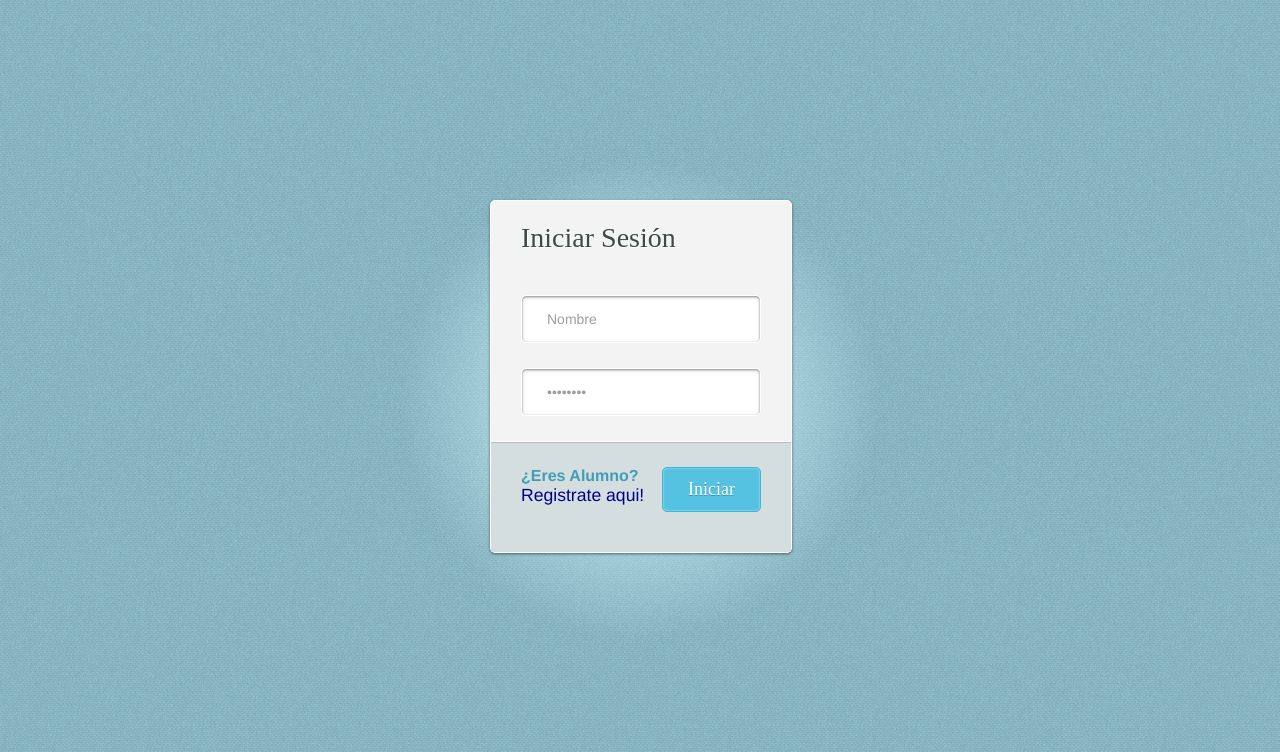
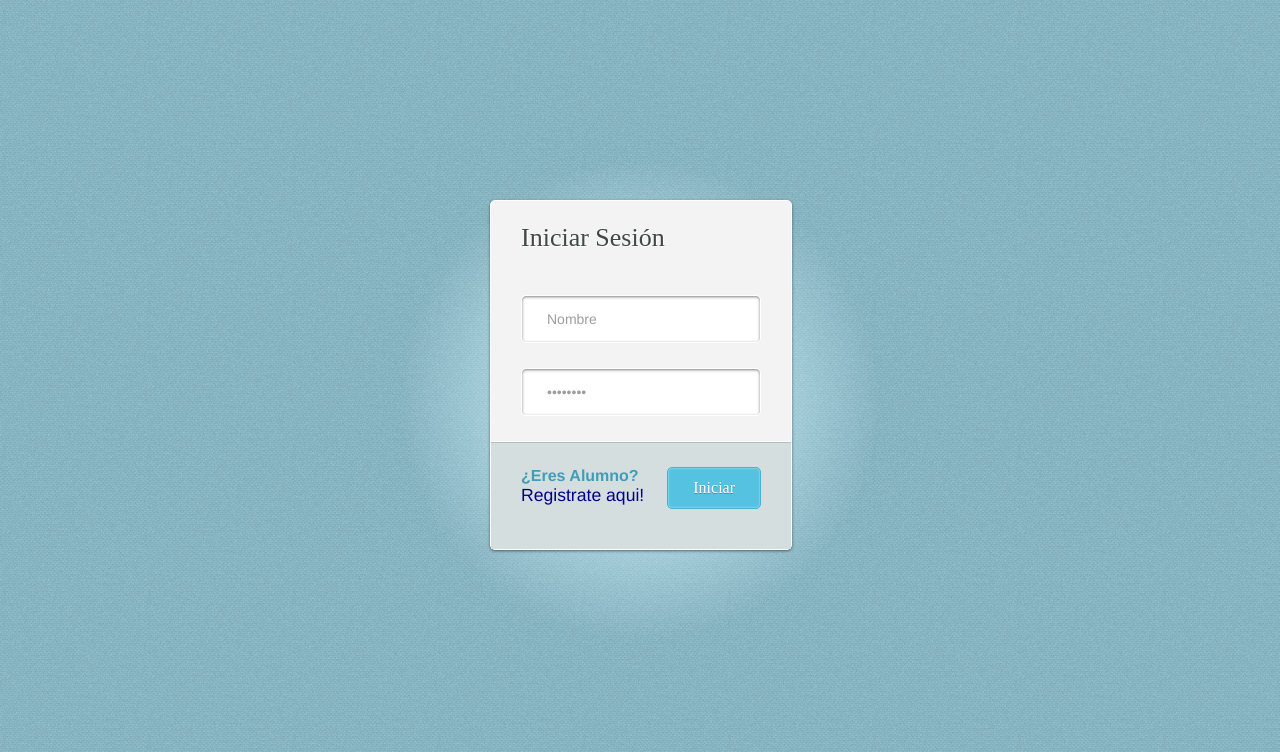
Before and after one commit to gengiscb/proyecto-cuestionario, a PHP site: page / in a window 1280 px wide. Shown: the top 752 px of the page. Run offline with PHP 8.4, Linux system fonts and the light colour scheme; a stand-in replaces the project's code that opens the database connection.

Commit message:
Cambio de tamaños de fuentes

```diff
--- a/css/style.css
+++ b/css/style.css
@@ -2,7 +2,6 @@
 /*******************
 FONTS
 *******************/
-
 
 
 /*******************
@@ -144,7 +143,7 @@ HEADER
 .login-form .header h1 {
 	font-family: 'Bree Serif', serif;
 	font-weight: 300;
-	font-size: 28px;
+	font-size: 26px;
 	line-height:34px;
 	color: #414848;
 	text-shadow: 1px 1px 0 rgba(256,256,256,1.0);
@@ -349,7 +348,7 @@ FOOTER
 
 	font-family: 'Bree Serif', serif;
 	font-weight: 300;
-	font-size: 18px;
+	font-size: 16px;
 	color: #fff;
 	text-shadow: 0px 1px 0 rgba(0,0,0,0.25);
 
```
